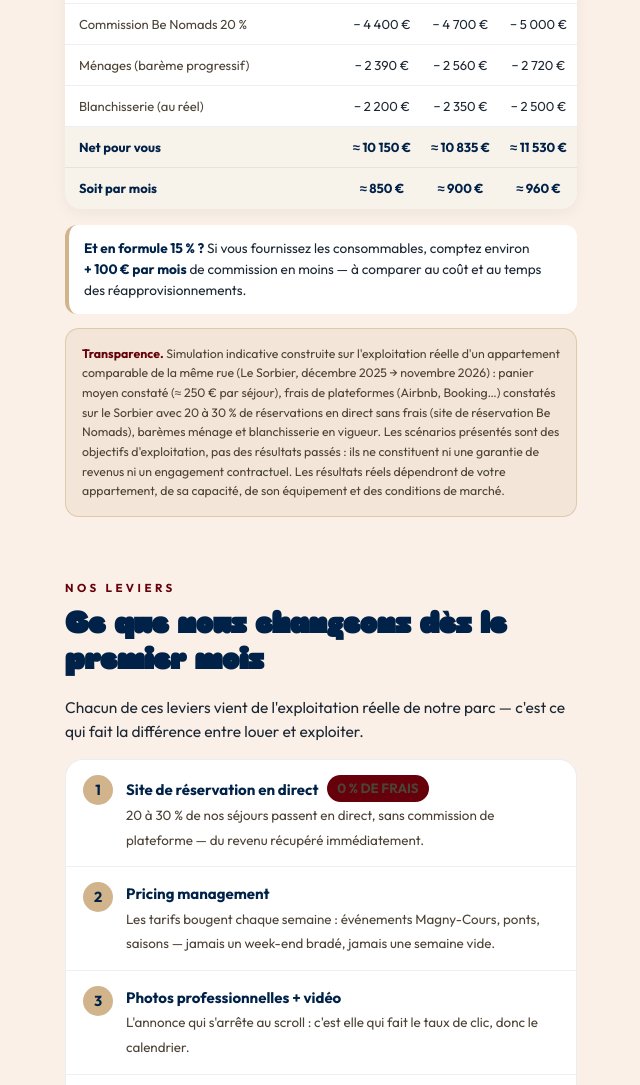
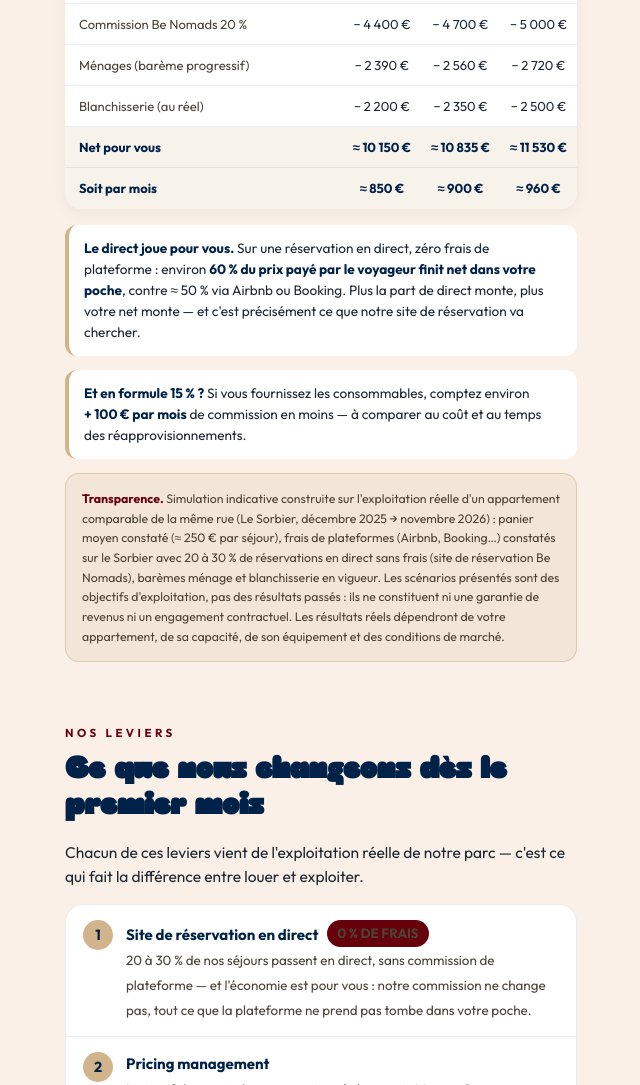
Before and after one commit to ConciergerieNevers/-livrets-accueil, a plain HTML site: page propositions/julien-sorbier-v4n8.html in a window 1280 px wide. Shown: the part 5020-6105 px from the top of the page, without its empty margins (319-959 px from the left). Drawn offline with Linux system fonts and the light colour scheme.

Commit message:
Proposition Rataud : gain du direct pour le proprietaire
Co-Authored-By: Claude Fable 5 <noreply@anthropic.com>

```diff
--- a/propositions/julien-sorbier-v4n8.html
+++ b/propositions/julien-sorbier-v4n8.html
@@ -258,6 +258,7 @@ table.sim b{color:var(--marine)}
     <tr class="net"><td>Net pour vous</td><td>≈ 10 150 €</td><td>≈ 10 835 €</td><td>≈ 11 530 €</td></tr>
     <tr class="net"><td>Soit par mois</td><td>≈ 850 €</td><td>≈ 900 €</td><td>≈ 960 €</td></tr>
   </table>
+  <div class="hyp"><b>Le direct joue pour vous.</b> Sur une réservation en direct, zéro frais de plateforme : environ <b>60 % du prix payé par le voyageur finit net dans votre poche</b>, contre ≈ 50 % via Airbnb ou Booking. Plus la part de direct monte, plus votre net monte — et c'est précisément ce que notre site de réservation va chercher.</div>
   <div class="hyp"><b>Et en formule 15 % ?</b> Si vous fournissez les consommables, comptez environ <b>+ 100 € par mois</b> de commission en moins — à comparer au coût et au temps des réapprovisionnements.</div>
   <div class="disclaimer"><b>Transparence.</b> Simulation indicative construite sur l'exploitation réelle d'un appartement comparable de la même rue (Le Sorbier, décembre 2025 → novembre 2026) : panier moyen constaté (≈ 250 € par séjour), frais de plateformes (Airbnb, Booking…) constatés sur le Sorbier avec 20 à 30 % de réservations en direct sans frais (site de réservation Be Nomads), barèmes ménage et blanchisserie en vigueur. Les scénarios présentés sont des objectifs d'exploitation, pas des résultats passés : ils ne constituent ni une garantie de revenus ni un engagement contractuel. Les résultats réels dépendront de votre appartement, de sa capacité, de son équipement et des conditions de marché.</div>
 </section>
@@ -267,7 +268,7 @@ table.sim b{color:var(--marine)}
   <h2>Ce que nous changeons dès le premier mois</h2>
   <p class="lead">Chacun de ces leviers vient de l'exploitation réelle de notre parc — c'est ce qui fait la différence entre louer et exploiter.</p>
   <div class="reco">
-    <div class="row"><div class="n">1</div><div><b>Site de réservation en direct <span class="pill-star">0 % DE FRAIS</span></b><span>20 à 30 % de nos séjours passent en direct, sans commission de plateforme — du revenu récupéré immédiatement.</span></div></div>
+    <div class="row"><div class="n">1</div><div><b>Site de réservation en direct <span class="pill-star">0 % DE FRAIS</span></b><span>20 à 30 % de nos séjours passent en direct, sans commission de plateforme — et l'économie est pour vous : notre commission ne change pas, tout ce que la plateforme ne prend pas tombe dans votre poche.</span></div></div>
     <div class="row"><div class="n">2</div><div><b>Pricing management</b><span>Les tarifs bougent chaque semaine : événements Magny-Cours, ponts, saisons — jamais un week-end bradé, jamais une semaine vide.</span></div></div>
     <div class="row"><div class="n">3</div><div><b>Photos professionnelles + vidéo</b><span>L'annonce qui s'arrête au scroll : c'est elle qui fait le taux de clic, donc le calendrier.</span></div></div>
     <div class="row"><div class="n">4</div><div><b>Linge hôtelier et accueil clé en main</b><span>Draps professionnels, consommables complets : les notes 5 étoiles qui font remonter l'annonce.</span></div></div>
```
